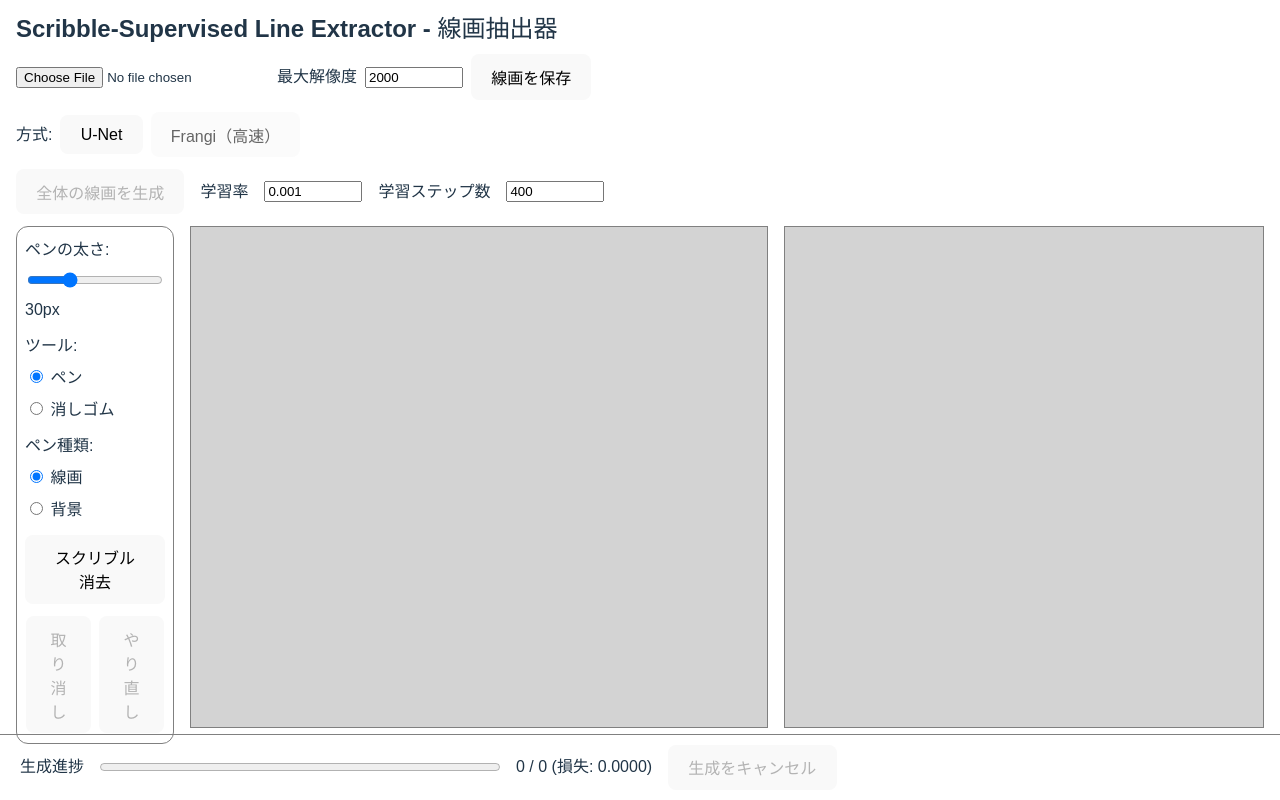
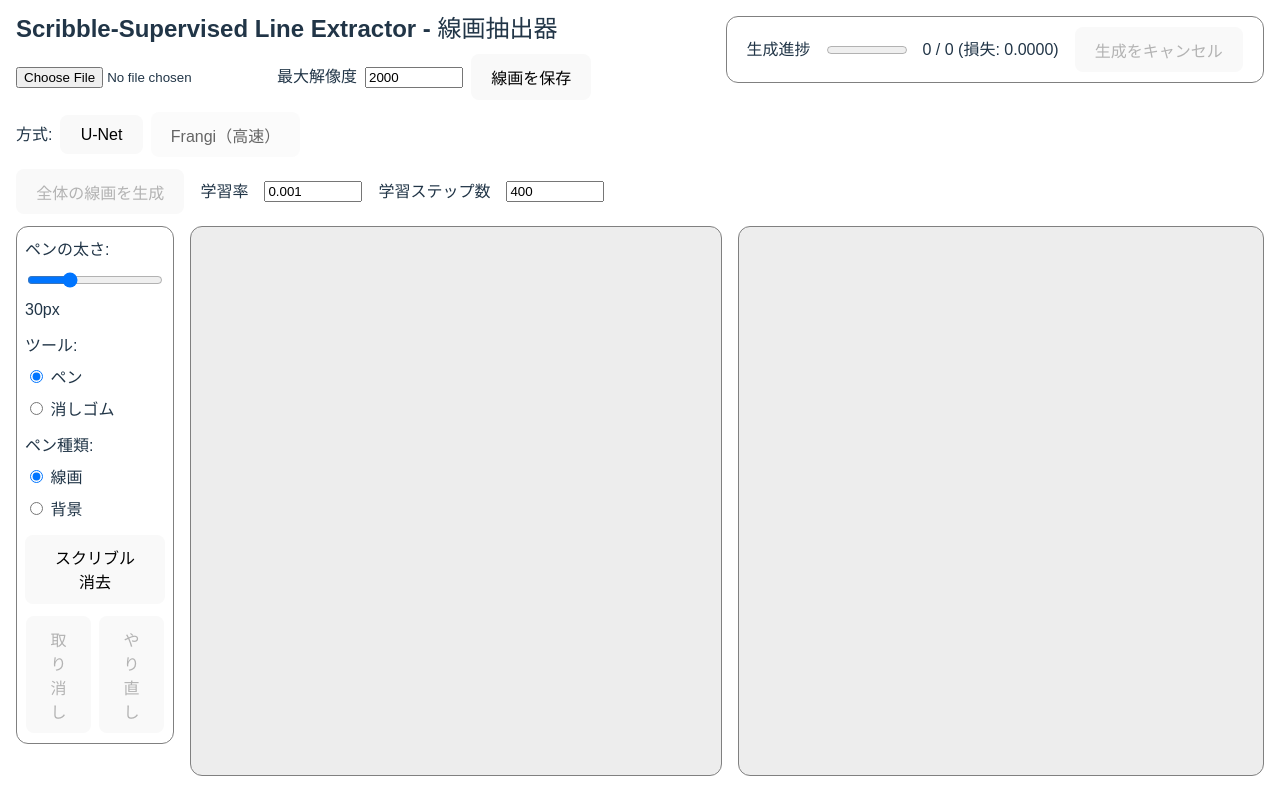
Before and after one commit to fkouki2015/Scribble-Supervised-Line-Extractor, a React (Vite) app: page / in a window 1280 px wide. Built offline with nearby package versions, Linux system fonts and the light colour scheme.

Commit message:
ui調整

```diff
--- a/src/main/index.js
+++ b/src/main/index.js
@@ -32,7 +32,7 @@ function createWindow() {
   const mainWindow = new BrowserWindow({
     width: 1600,
     height: 900,
-    minWidth: 1200, // ここで最小の幅を指定
+    minWidth: 1400, // ここで最小の幅を指定
     minHeight: 850, // ここで最小の高さを指定
     show: false,
     autoHideMenuBar: true,
--- a/src/renderer/src/App.jsx
+++ b/src/renderer/src/App.jsx
@@ -41,10 +41,10 @@ export default function App() {
   const [progress, setProgress] = useState({ it: 0, iters: 0, loss: 0 })
   const progressIntervalRef = useRef(null)
 
-  // ウィンドウサイズ変更時のキャンバスサイズ調整
-  const [canvasSize, setCanvasSize] = useState(() => ({
-    width: window.innerWidth * 0.45,
-    height: window.innerHeight - 300
+  // ウィンドウサイズ
+  const [windowSize, setWindowSize] = useState(() => ({
+    width: window.innerWidth,
+    height: window.innerHeight
   }))
 
   // 画像の表示サイズ
@@ -432,8 +432,8 @@ export default function App() {
       octx.clearRect(0, 0, out.width, out.height)
 
       // キャンバスサイズ
-      const canvasW = canvasSize.width
-      const canvasH = canvasSize.height
+      const canvasW = (windowSize.width - 156 - 64) / 2
+      const canvasH = windowSize.height - 252
       // 画像の元サイズ
       const imgW = img.naturalWidth
       const imgH = img.naturalHeight
@@ -459,7 +459,7 @@ export default function App() {
     // 読み込まれたときにonLoadを実行
     img.addEventListener('load', onLoad)
     return () => img.removeEventListener('load', onLoad)
-  }, [canvasSize.height, canvasSize.width, imgUrl])
+  }, [windowSize.height, windowSize.width, imgUrl])
 
   // probをout canvasに表示
   useEffect(() => {
@@ -488,9 +488,9 @@ export default function App() {
   // 画面サイズ変更時の処理
   useEffect(() => {
     const calcViewSize = () => {
-      setCanvasSize({
-        width: window.innerWidth * 0.45,
-        height: window.innerHeight - 300
+      setWindowSize({
+        width: window.innerWidth,
+        height: window.innerHeight
       })
     }
     window.addEventListener('resize', calcViewSize)
@@ -512,6 +512,38 @@ export default function App() {
       <h2 style={{ marginTop: -5, marginBottom: -5 }}>
         Scribble-Supervised Line Extractor - 線画抽出器
       </h2>
+
+      {/* 生成進捗*/}
+      {method === 'unet' && (
+        <div
+          style={{
+            position: 'fixed',
+            top: 16,
+            right: 16,
+            padding: '10px 20px',
+            border: '1px solid gray',
+            borderRadius: '12px',
+            display: 'flex',
+            alignItems: 'center',
+            gap: 16
+          }}
+        >
+          <span>生成進捗</span>
+          <progress
+            value={progress.it}
+            max={progress.iters}
+            style={{ width: windowSize.width - 1200 }}
+          />
+          <span>
+            {progress.it} / {progress.iters} (損失: {progress.loss.toFixed(4)})
+          </span>
+          <button onClick={cancelPrediction} disabled={!imgUrl}>
+            生成をキャンセル
+          </button>
+        </div>
+      )}
+
+      {/* ファイル選択 */}
       <div style={{ display: 'flex', alignItems: 'center', gap: 8 }}>
         <input
           type="file"
@@ -742,13 +774,14 @@ export default function App() {
 
         {/* 左側: 入力画像とスクリブル */}
         <div
+          className="viewer-panel"
           style={{
             position: 'relative',
             display: 'inline-block',
-            width: canvasSize.width,
-            height: canvasSize.height,
+            width: (windowSize.width - 156 - 64) / 2,
+            height: windowSize.height - 252,
             border: '1px solid gray',
-            backgroundColor: 'lightgray',
+            borderRadius: 12,
             overflow: 'hidden',
             cursor: method === 'frangi' || !imgUrl ? 'auto' : 'none'
           }}
@@ -862,8 +895,8 @@ export default function App() {
               position: 'absolute',
               left: 0,
               top: 0,
-              width: `${imgSize.width}px`,
-              height: `${imgSize.height}px`,
+              width: imgSize.width,
+              height: imgSize.height,
               objectFit: 'contain',
               display: imgUrl ? 'block' : 'none',
               transform: `translate(${canvasTransform.offset.x}px, ${canvasTransform.offset.y}px) scale(${canvasTransform.scale})`,
@@ -878,8 +911,8 @@ export default function App() {
               position: 'absolute',
               left: 0,
               top: 0,
-              width: `${imgSize.width}px`,
-              height: `${imgSize.height}px`,
+              width: imgSize.width,
+              height: imgSize.height,
               objectFit: 'contain',
               opacity: method === 'frangi' || !imgUrl ? 0 : 0.7,
               transform: `translate(${canvasTransform.offset.x}px, ${canvasTransform.offset.y}px) scale(${canvasTransform.scale})`,
@@ -910,14 +943,13 @@ export default function App() {
 
         {/* 右側: 出力結果 */}
         <div
+          className="viewer-panel"
           style={{
             position: 'relative',
             display: 'inline-block',
             flex: 1,
-            width: canvasSize.width,
-            height: canvasSize.height,
             border: '1px solid gray',
-            backgroundColor: 'lightgray',
+            borderRadius: 12,
             overflow: 'hidden'
           }}
           // スクロール時
@@ -1005,8 +1037,8 @@ export default function App() {
               position: 'absolute',
               left: 0,
               top: 0,
-              width: `${imgSize.width}px`,
-              height: `${imgSize.height}px`,
+              width: imgSize.width,
+              height: imgSize.height,
               objectFit: 'contain',
               transform: `translate(${canvasTransform.offset.x}px, ${canvasTransform.offset.y}px) scale(${canvasTransform.scale})`,
               transformOrigin: '0 0',
@@ -1015,32 +1047,6 @@ export default function App() {
           />
         </div>
       </div>
-
-      {/* 生成進捗*/}
-      {method === 'unet' && (
-        <div
-          style={{
-            position: 'fixed',
-            bottom: 0,
-            left: 0,
-            right: 0,
-            padding: '10px 20px',
-            borderTop: '1px solid gray',
-            display: 'flex',
-            alignItems: 'center',
-            gap: 16
-          }}
-        >
-          <span>生成進捗</span>
-          <progress value={progress.it} max={progress.iters} style={{ width: '400px' }} />
-          <span>
-            {progress.it} / {progress.iters} (損失: {progress.loss.toFixed(4)})
-          </span>
-          <button onClick={cancelPrediction} disabled={!imgUrl}>
-            生成をキャンセル
-          </button>
-        </div>
-      )}
     </div>
   )
 }
--- a/src/renderer/src/index.css
+++ b/src/renderer/src/index.css
@@ -11,6 +11,9 @@
   text-rendering: optimizeLegibility;
   -webkit-font-smoothing: antialiased;
   -moz-osx-font-smoothing: grayscale;
+
+  /* 背景 */
+  --viewer-panel-bg: var(--background-color);
 }
 
 a {
@@ -59,10 +62,15 @@ button:focus-visible {
   outline: 4px auto -webkit-focus-ring-color;
 }
 
+.viewer-panel {
+  background-color: var(--viewer-panel-bg);
+}
+
 @media (prefers-color-scheme: light) {
   :root {
     color: #213547;
     background-color: #ffffff;
+    --viewer-panel-bg: rgb(237, 237, 237);
   }
   a:hover {
     color: #747bff;
```
